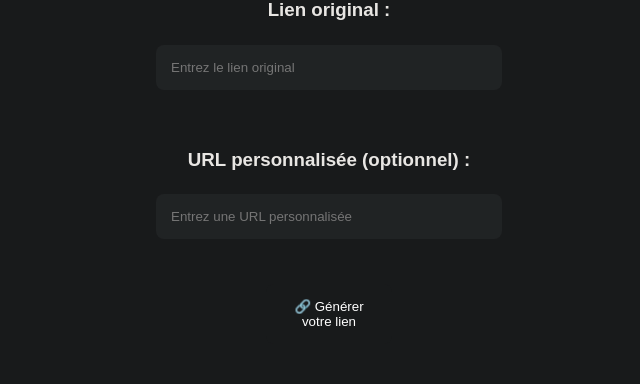
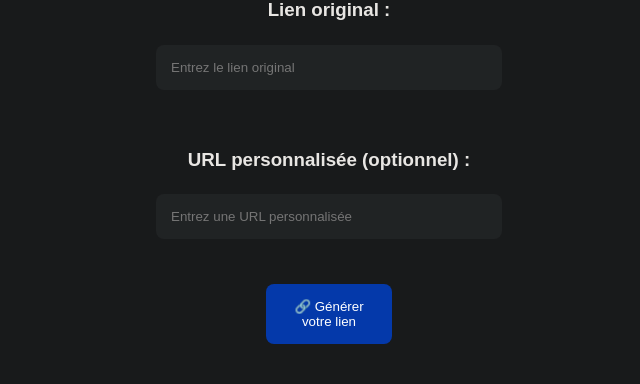
Before and after one commit to Str4ky/url-shortener, a PHP site: page / in a window 1280 px wide. Shown: the part 213-597 px from the top of the page, without its empty margins (311-951 px from the left). Run offline with PHP 8.4, Linux system fonts and the light colour scheme; some libraries are stand-ins or nearby versions.

Commit message:
Update index.php

```diff
--- a/index.php
+++ b/index.php
@@ -46,7 +46,7 @@ session_start();
                     <input type="text" name="custom" id="custom" placeholder="Entrez une URL personnalisée" class="text" />
                 <br><br>
                     <!-- Bouton de génération -->
-                    <button type="submit" class="button">🔗 Générer votre lien</button>
+                    <button type="submit" class="button blue">🔗 Générer votre lien</button>
             </form>
             <br><br>
             <?php
```
